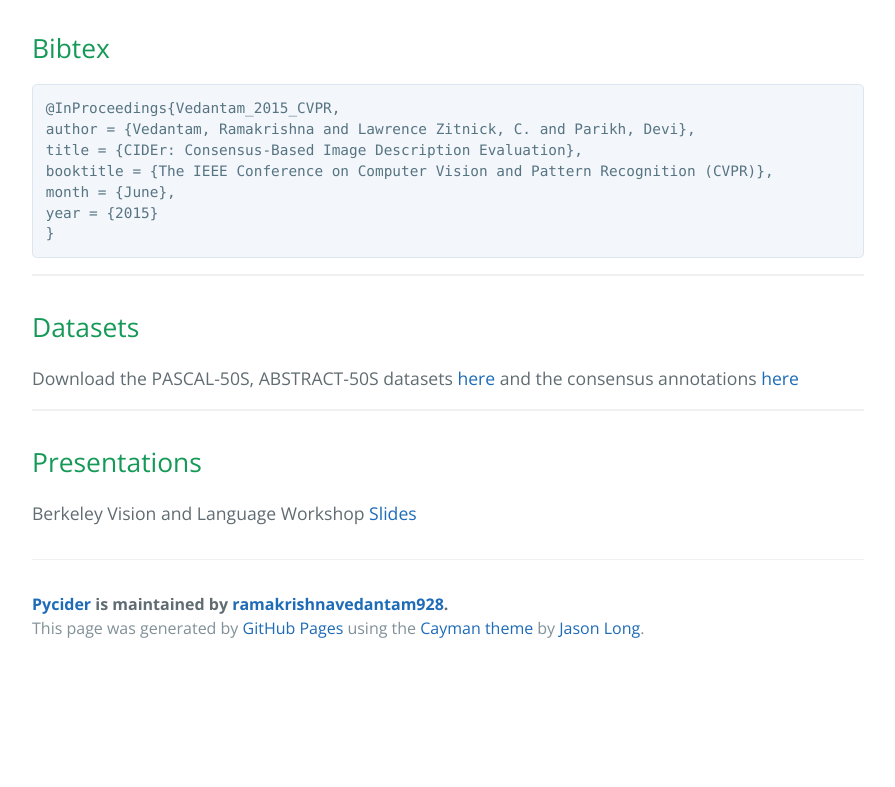
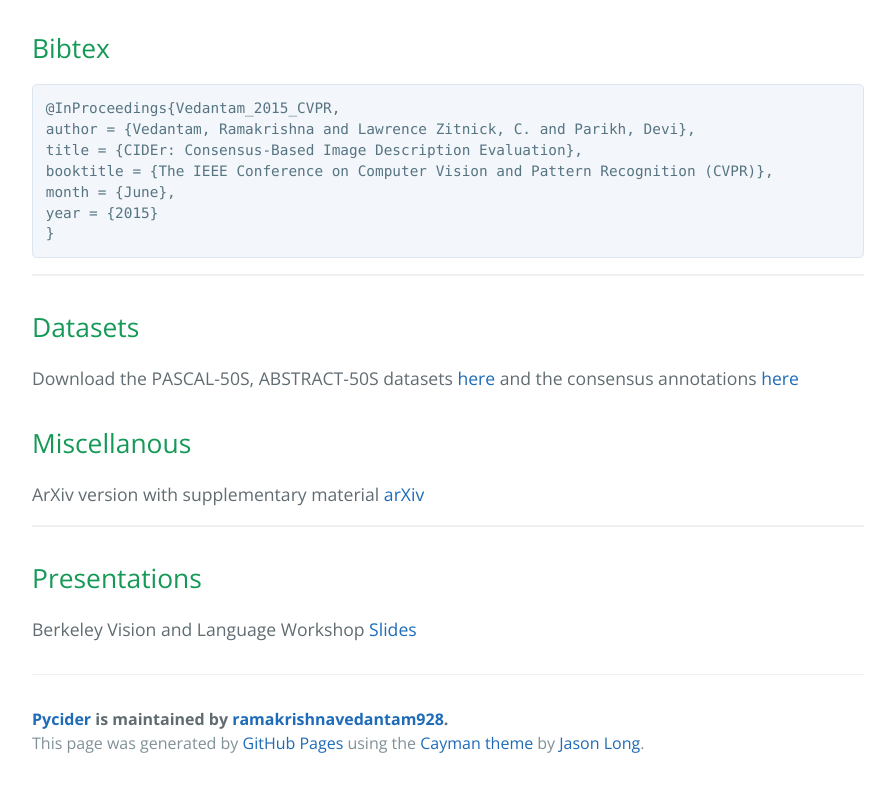
Before and after one commit to vrama91/cider, a plain HTML site: page index.html in a window 1280 px wide. Shown: the part 1726-2513 px from the top of the page, without its empty margins (192-1087 px from the left). Before the commit the page ends 2398 px from the top, so only its background shows below. Drawn offline with nearby package versions, Linux system fonts and the light colour scheme.

```diff
--- a/index.html
+++ b/index.html
@@ -71,6 +71,11 @@
 
 <p>Download the PASCAL-50S, ABSTRACT-50S datasets <a href="https://filebox.ece.vt.edu/%7Evrama91/CIDEr_miscellanous/cider_datasets.tar">here</a> and the consensus annotations <a href="https://filebox.ece.vt.edu/%7Evrama91/CIDEr_miscellanous/pyCIDErConsensus.zip">here</a></p>
 
+<h2>
+<a id="miscellanous" class="anchor" href="#miscellanous" aria-hidden="true"><span class="octicon octicon-link"></span></a>Miscellanous</h2>
+
+<p>ArXiv version with supplementary material <a href="http://arxiv.org/abs/1411.5726">arXiv</a></p>
+
 <hr>
 
 <h2>
```
Also changed, not shown: params.json (+1 -1 lines).
